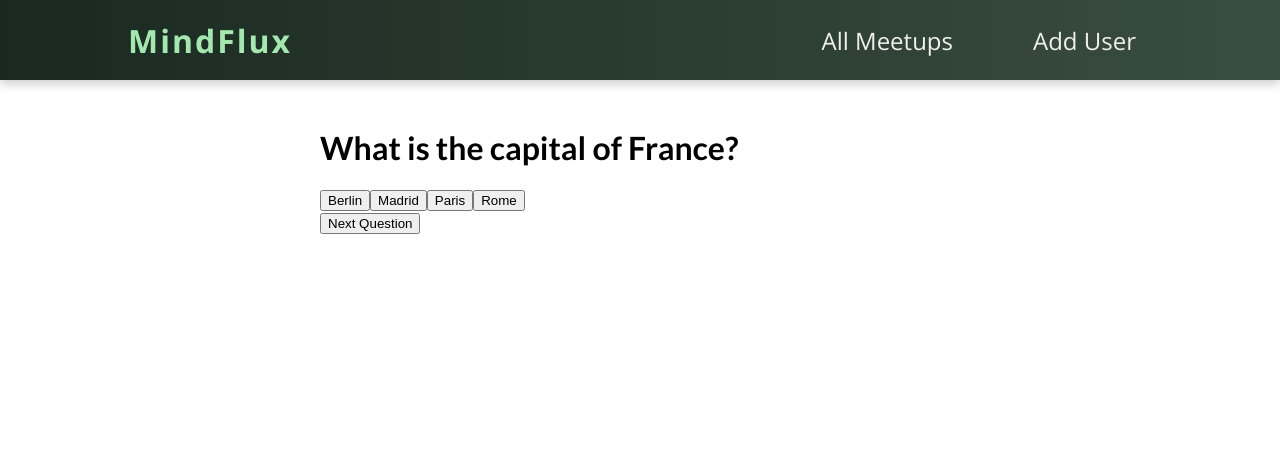
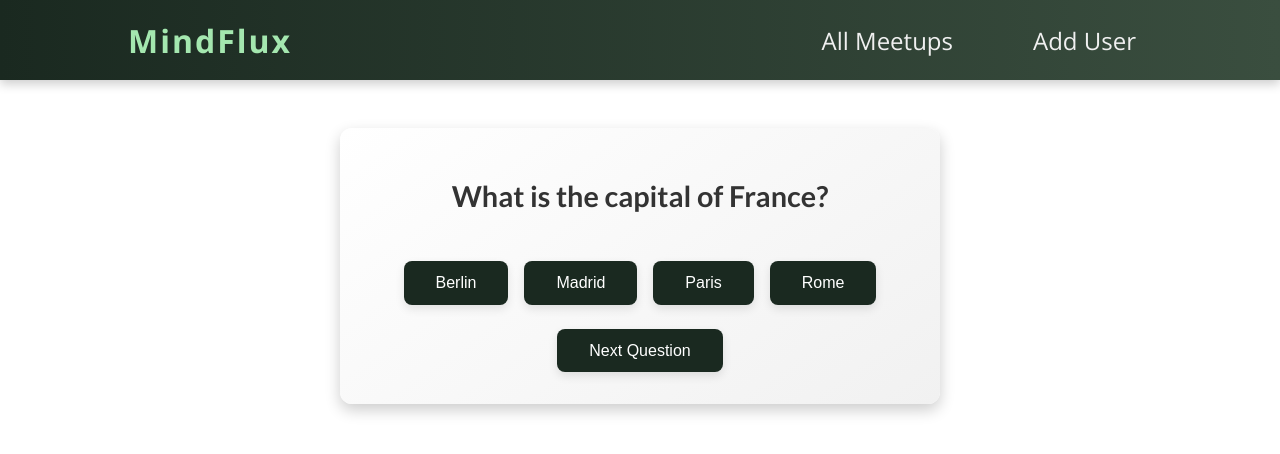
Before and after one commit to G00408184/Quiz_Full_Stack, a Next.js app in the folder next/: page /quiz in a window 1280 px wide. Shown: the top 454 px of the page. Built offline with nearby package versions, Linux system fonts and the light colour scheme; no server answers.

Commit message:
styling for the end page and quiz

```diff
--- a/next/components/Quiz/NewQuizAttempt.js
+++ b/next/components/Quiz/NewQuizAttempt.js
@@ -34,11 +34,11 @@ function NewQuizAttempt(props) {
       <Card>
         <form className={classes.form} onSubmit={submitHandler}>
           <div className={classes.control}>
-            <label htmlFor="name">Name</label>
+            <label htmlFor="name">Username</label>
             <input type="text" required id="name" ref={titleInputRef} />
           </div>
           <div className={classes.control}>
-            <label htmlFor="image">Profile</label>
+            <label htmlFor="image">Profile Picture</label>
             <input type="url" required id="image" ref={imageInputRef} />
           </div>
           <div className={classes.actions}>
--- /dev/null
+++ b/next/components/Quiz/Question.module.css
@@ -0,0 +1,71 @@
+.Quiz {
+    text-align: center;
+    margin: 2rem auto;
+    max-width: 600px;
+    padding: 2rem;
+    background: linear-gradient(145deg, #ffffff, #f1f1f1);
+    border-radius: 12px;
+    box-shadow: 0 6px 15px rgba(0, 0, 0, 0.2);
+}
+
+.Quiz h1 {
+    font-size: 1.8rem;
+    margin-bottom: 2rem;
+    color: #333;
+}
+
+.options button {
+    display: inline-block;
+    font-size: 1rem;
+    color: #1a2920;
+    background: #ffffff;
+    border: 2px solid #1a2920;
+    border-radius: 8px;
+    padding: 0.8rem 1.5rem;
+    margin: 0.5rem;
+    cursor: pointer;
+    transition: all 0.3s ease-in-out;
+    box-shadow: 0 3px 8px rgba(0, 0, 0, 0.1);
+}
+
+.options button:hover {
+    background: #1a2920;
+    color: #ffffff;
+    transform: scale(1.05);
+    box-shadow: 0 6px 12px rgba(0, 0, 0, 0.2);
+}
+
+.Quiz button {
+    font-size: 1rem;
+    color: #ffffff;
+    background: #1a2920;
+    border: none;
+    border-radius: 8px;
+    padding: 0.8rem 2rem;
+    margin-top: 1rem;
+    cursor: pointer;
+    transition: all 0.3s ease-in-out;
+    box-shadow: 0 4px 10px rgba(0, 0, 0, 0.1);
+}
+
+.Quiz button:hover {
+    background: #145c42;
+    transform: scale(1.05);
+    box-shadow: 0 6px 15px rgba(0, 0, 0, 0.2);
+}
+
+@media (max-width: 768px) {
+    .Quiz {
+        padding: 1.5rem;
+    }
+
+    .options button {
+        padding: 0.6rem 1rem;
+        font-size: 0.9rem;
+    }
+
+    .Quiz button {
+        padding: 0.6rem 1.5rem;
+        font-size: 0.9rem;
+    }
+}
--- a/next/pages/quiz.js
+++ b/next/pages/quiz.js
@@ -2,47 +2,70 @@ import React, {useState, useContext} from "react";
 import  {Questions} from "../components/generic/QuestionBank";
 import GlobalContext from "../pages/store/globalContext";
 import { useRouter } from 'next/router';
+import styles from "../components/Quiz/Question.module.css";
 
-function Quiz(){
+function Quiz() {
     const { score, updateScore } = useContext(GlobalContext);
     const router = useRouter();
 
-    const [currQuestion, setQuestion] = useState(0)
-    const [optionChosen, setOptionChosen] = useState("")
+    const [currQuestion, setQuestion] = useState(0);
+    const [optionChosen, setOptionChosen] = useState("");
 
     const nextQuestion = () => {
         if (Questions[currQuestion].answer === optionChosen) {
             updateScore(score + 1);
         }
-        alert(score)
         setQuestion(currQuestion + 1);
-    }
+        setOptionChosen(""); // Reset chosen option
+    };
 
-    function finishQuiz() {
+    const finishQuiz = () => {
         if (Questions[currQuestion].answer === optionChosen) {
             updateScore(score + 1);
         }
-        router.push('/end');
-    }
+        router.push("/end"); // Navigate to the end page
+    };
 
-    return <div className="Quiz">
-        <h1>{Questions[currQuestion].prompt}</h1>
-        <div className="options">
-            <button onClick={() => setOptionChosen("A")}>
-                {Questions[currQuestion].optionA}</button>
-            <button onClick={() => setOptionChosen("B")}>
-                {Questions[currQuestion].optionB}</button>
-            <button onClick={() => setOptionChosen("C")}>
-                {Questions[currQuestion].optionC}</button>
-            <button onClick={() => setOptionChosen("D")}>
-                {Questions[currQuestion].optionD}</button>
+    return (
+        <div className={styles.Quiz}>
+            <h1>{Questions[currQuestion].prompt}</h1>
+            <div className={styles.options}>
+                <button
+                    className={styles.optionButton}
+                    onClick={() => setOptionChosen("A")}
+                >
+                    {Questions[currQuestion].optionA}
+                </button>
+                <button
+                    className={styles.optionButton}
+                    onClick={() => setOptionChosen("B")}
+                >
+                    {Questions[currQuestion].optionB}
+                </button>
+                <button
+                    className={styles.optionButton}
+                    onClick={() => setOptionChosen("C")}
+                >
+                    {Questions[currQuestion].optionC}
+                </button>
+                <button
+                    className={styles.optionButton}
+                    onClick={() => setOptionChosen("D")}
+                >
+                    {Questions[currQuestion].optionD}
+                </button>
+            </div>
+            {currQuestion === Questions.length - 1 ? (
+                <button className={styles.navigationButton} onClick={finishQuiz}>
+                    Finish Quiz
+                </button>
+            ) : (
+                <button className={styles.navigationButton} onClick={nextQuestion}>
+                    Next Question
+                </button>
+            )}
         </div>
-        {currQuestion == Questions.length -1 ? (
-            <button onClick={finishQuiz}> Finish Quiz</button>
-        ) : (
-            <button onClick={nextQuestion}> Next Question </button>
-        )}
-    </div>
+    );
 }
 
 export default Quiz;
```
Also changed, not shown: next/components/Quiz/End.module.css (added, +69 -0 lines), next/pages/end.js (+27 -3 lines).
